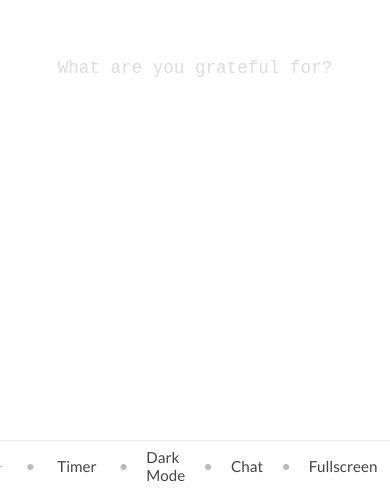
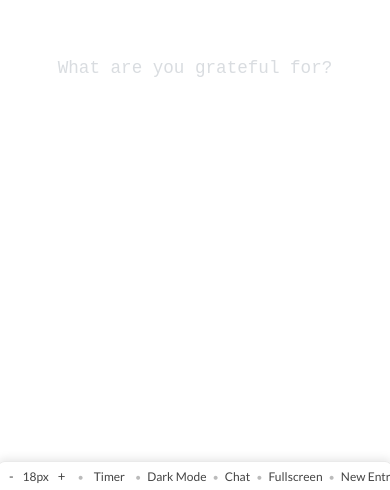
Before and after one commit to PrashikshitSaini/Real, a React (Create React App) app in the folder src/: page / in a window 390 px wide. Shown: the part 354-844 px from the top of the page. Built offline with nearby package versions, Linux system fonts and the light colour scheme.

Commit message:
Design fix of bottom toolbar

```diff
--- a/src/src/App.css
+++ b/src/src/App.css
@@ -107,20 +107,29 @@ body, html, .app.minimalist {
 
 .bottom-panel.minimalist-bottom-panel {
   position: fixed;
-  left: 0;
+  left: 50%;
   bottom: 0;
-  width: 100vw;
+  transform: translateX(-50%);
+  width: auto;
+  min-width: 600px;
+  max-width: 90vw;
   background: rgba(255,255,255,0.95);
   border-top: 1px solid #eaeaea;
+  border-left: 1px solid #eaeaea;
+  border-right: 1px solid #eaeaea;
+  border-radius: 8px 8px 0 0;
   display: flex;
   flex-direction: row;
   align-items: center;
   justify-content: center;
-  gap: 12px;
-  font-size: 0.85rem;
-  padding: 8px 0;
+  gap: 4px;
+  font-size: 0.8rem;
+  padding: 4px 8px;
   z-index: 10;
   color: #444;
+  box-shadow: 0 -2px 10px rgba(0,0,0,0.1);
+  white-space: nowrap;
+  overflow: hidden;
 }
 
 .app.minimalist.dark-mode .bottom-panel.minimalist-bottom-panel {
@@ -130,9 +139,9 @@ body, html, .app.minimalist {
 }
 
 .bottom-panel .dot {
-  margin: 0 6px;
+  margin: 0 3px;
   color: #bbb;
-  font-size: 1.1em;
+  font-size: 0.9em;
 }
 
 .font-active {
@@ -222,8 +231,10 @@ body, html, .app.minimalist {
     font-size: 1.1rem;
   }
   .bottom-panel.minimalist-bottom-panel {
-    font-size: 0.95rem;
-    padding: 6px 8px;
+    font-size: 0.75rem;
+    padding: 3px 6px;
+    min-width: 98vw;
+    gap: 3px;
   }
   .editor.minimalist-editor {
     font-size: 16px;
```
